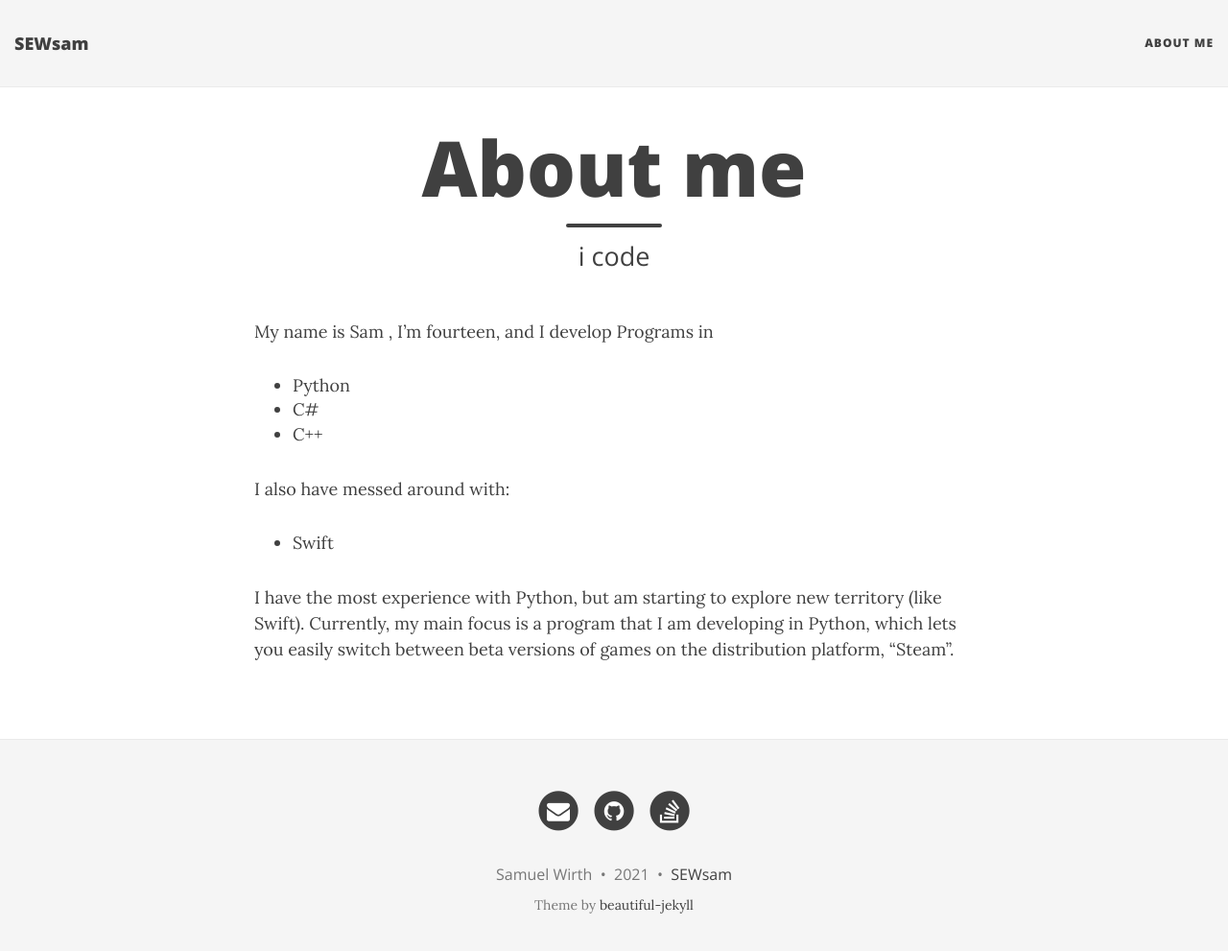
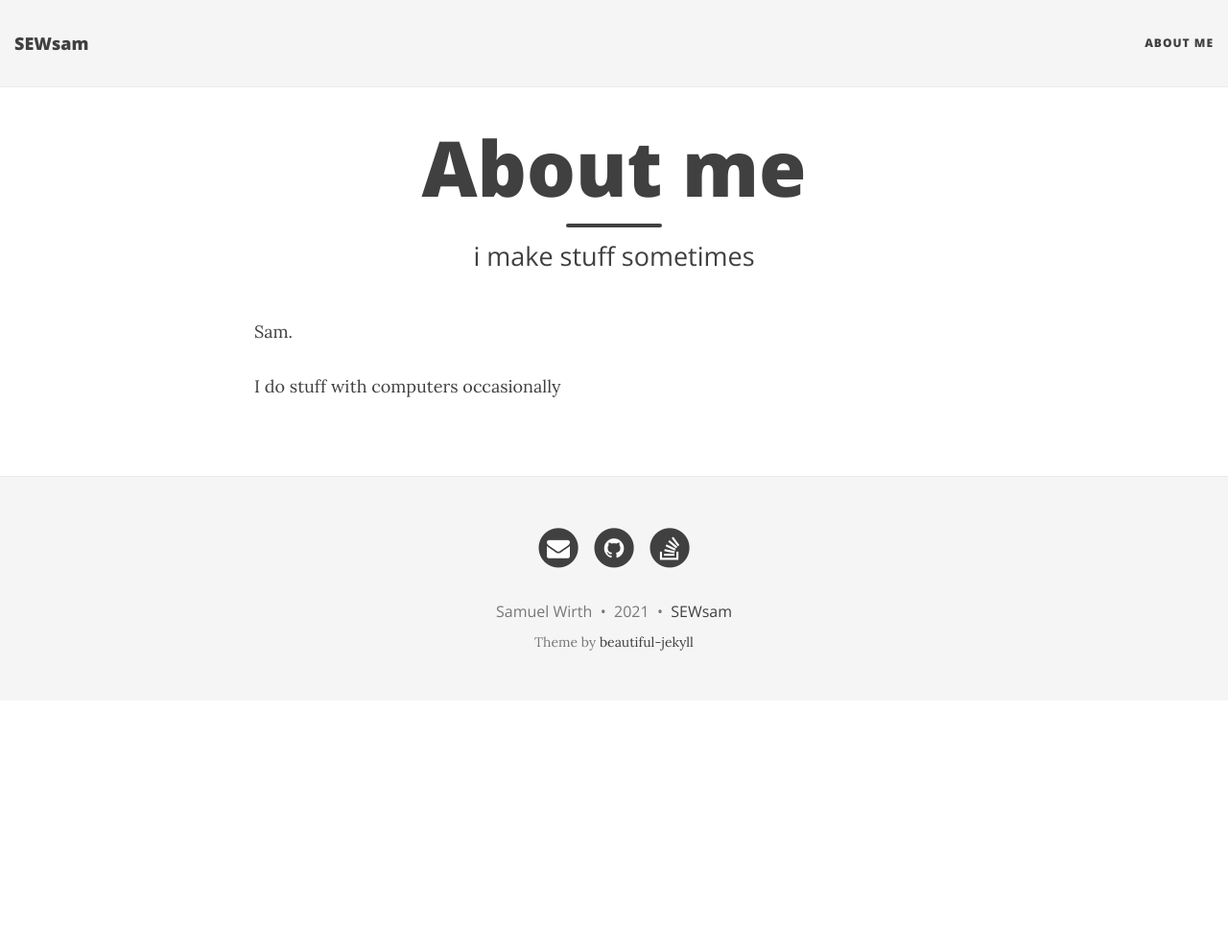
Before and after one commit to SEWsam/sewsam.github.io, a Jekyll site: the page built from aboutme.md, in a window 1280 px wide and 1004 px high. Shown: the top 991 px of the window at 96% size. Built offline with Jekyll 4.4.1, drawn with Linux system fonts in a browser that asks for light colours; nearby versions of some CDN libraries.

Commit message:
Update aboutme.md

```diff
--- a/aboutme.md
+++ b/aboutme.md
@@ -1,15 +1,9 @@
 ---
 layout: page
 title: About me
-subtitle: i code
+subtitle: i make stuff sometimes
 ---
 
-My name is Sam , I'm fourteen, and I develop Programs in
-* Python
-* C#
-* C++
+Sam.
 
-I also have messed around with:
-* Swift
-
-I have the most experience with Python, but am starting to explore new territory (like Swift). Currently, my main focus is a program that I am developing in Python, which lets you easily switch between beta versions of games on the distribution platform, "Steam".
+I do stuff with computers occasionally
```
